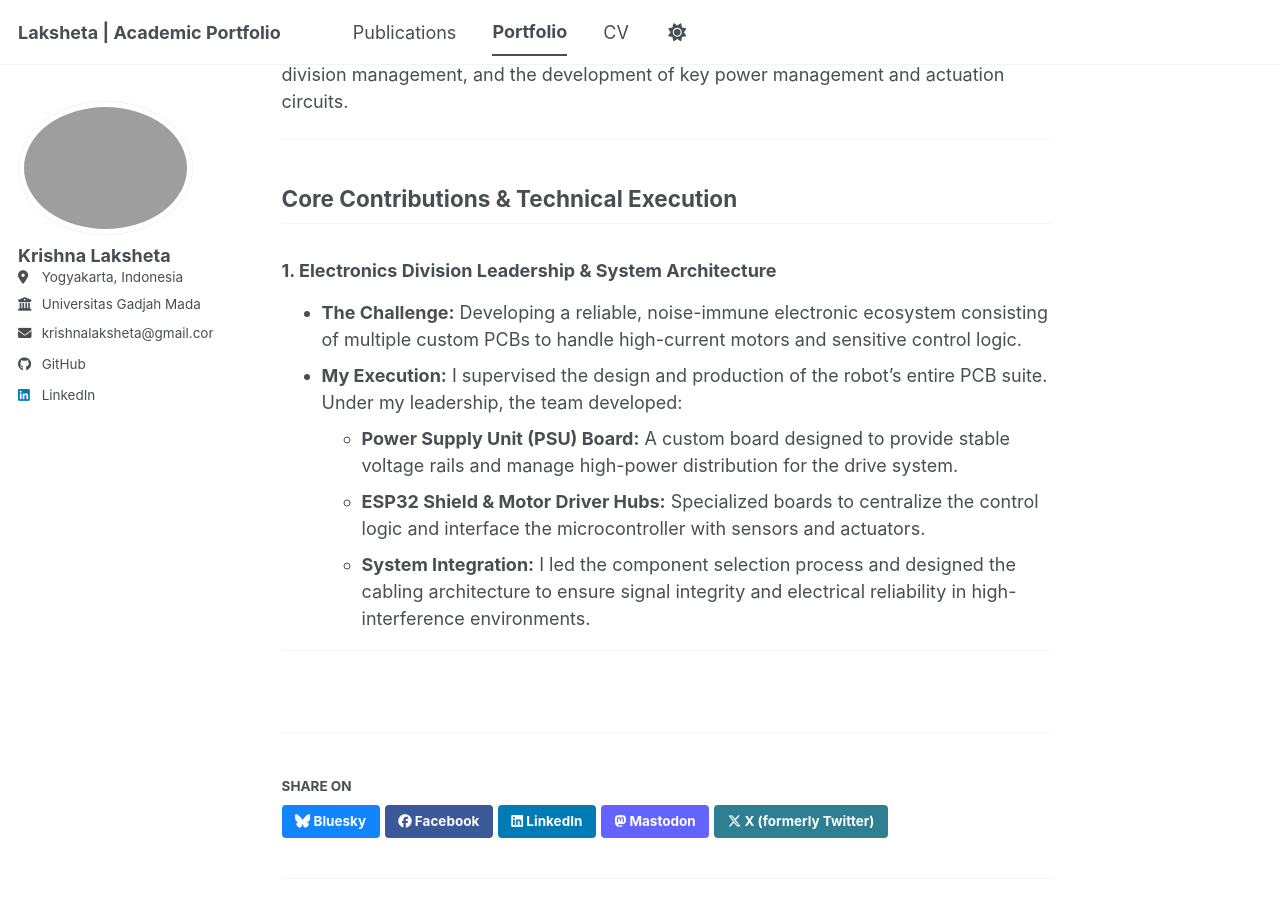
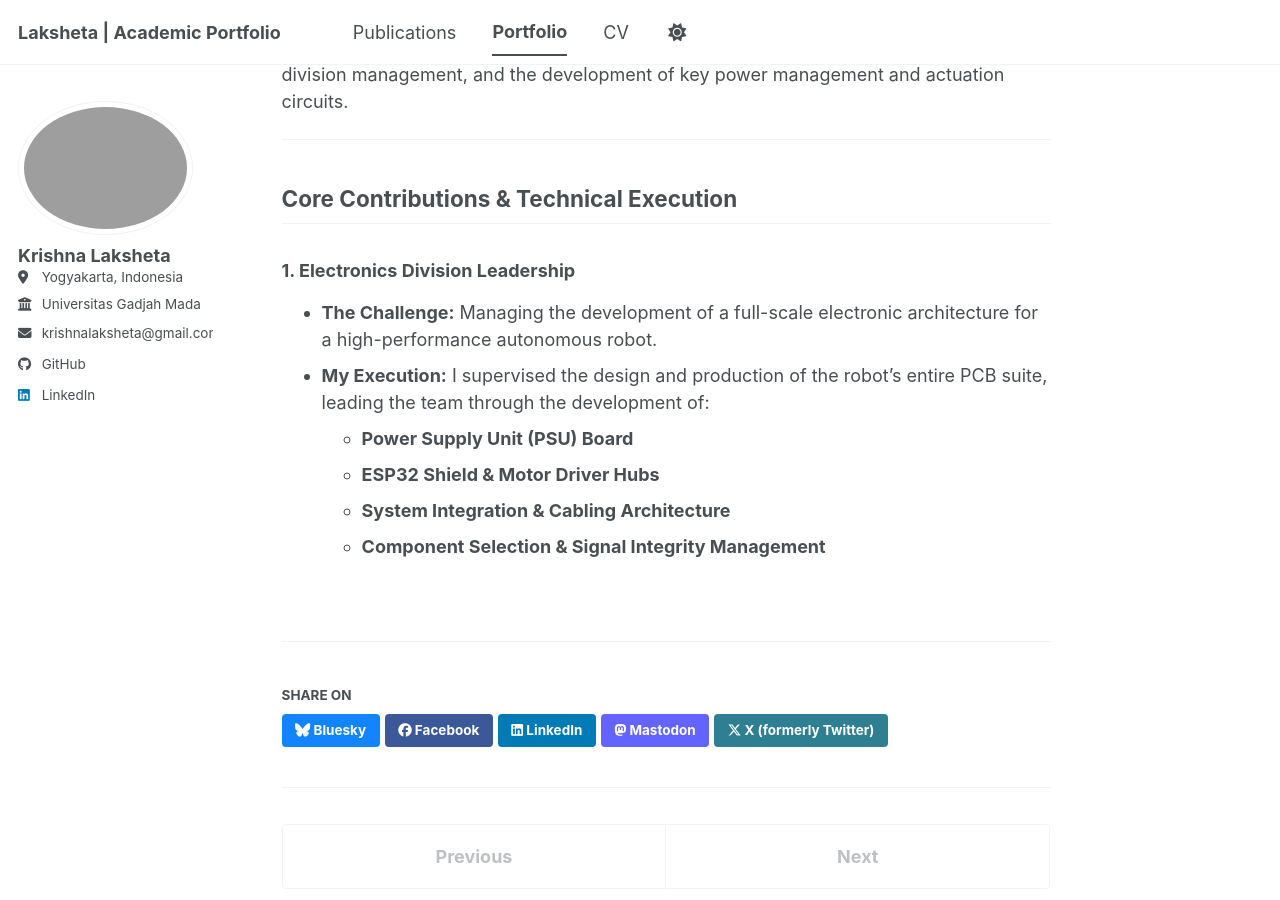
Before and after one commit to laksheta/laksheta.github.io, a Jekyll site: the page built from _portfolio/portfolio-7.md, in a window 1280 px wide and 900 px high, scrolled down 341 px. Built offline with Jekyll 4.4.1, drawn with Linux system fonts in a browser that asks for light colours; a script bundle is joined from its source files by our own code; library files that are not in the unit come from our copies.

Commit message:
port-7: revise 1st section

```diff
--- a/_portfolio/portfolio-7.md
+++ b/_portfolio/portfolio-7.md
@@ -12,11 +12,10 @@ As the Electronics Division Lead for the **Gadjah Mada Robotic Team (Fukuro)**,
 
 ## Core Contributions & Technical Execution
 
-### 1. Electronics Division Leadership & System Architecture
-* **The Challenge:** Developing a reliable, noise-immune electronic ecosystem consisting of multiple custom PCBs to handle high-current motors and sensitive control logic.
-* **My Execution:** I supervised the design and production of the robot's entire PCB suite. Under my leadership, the team developed:
-    * **Power Supply Unit (PSU) Board:** A custom board designed to provide stable voltage rails and manage high-power distribution for the drive system.
-    * **ESP32 Shield & Motor Driver Hubs:** Specialized boards to centralize the control logic and interface the microcontroller with sensors and actuators.
-    * **System Integration:** I led the component selection process and designed the cabling architecture to ensure signal integrity and electrical reliability in high-interference environments.
-
----
+### 1. Electronics Division Leadership
+* **The Challenge:** Managing the development of a full-scale electronic architecture for a high-performance autonomous robot.
+* **My Execution:** I supervised the design and production of the robot's entire PCB suite, leading the team through the development of:
+    * **Power Supply Unit (PSU) Board**
+    * **ESP32 Shield & Motor Driver Hubs**
+    * **System Integration & Cabling Architecture**
+    * **Component Selection & Signal Integrity Management**
```
